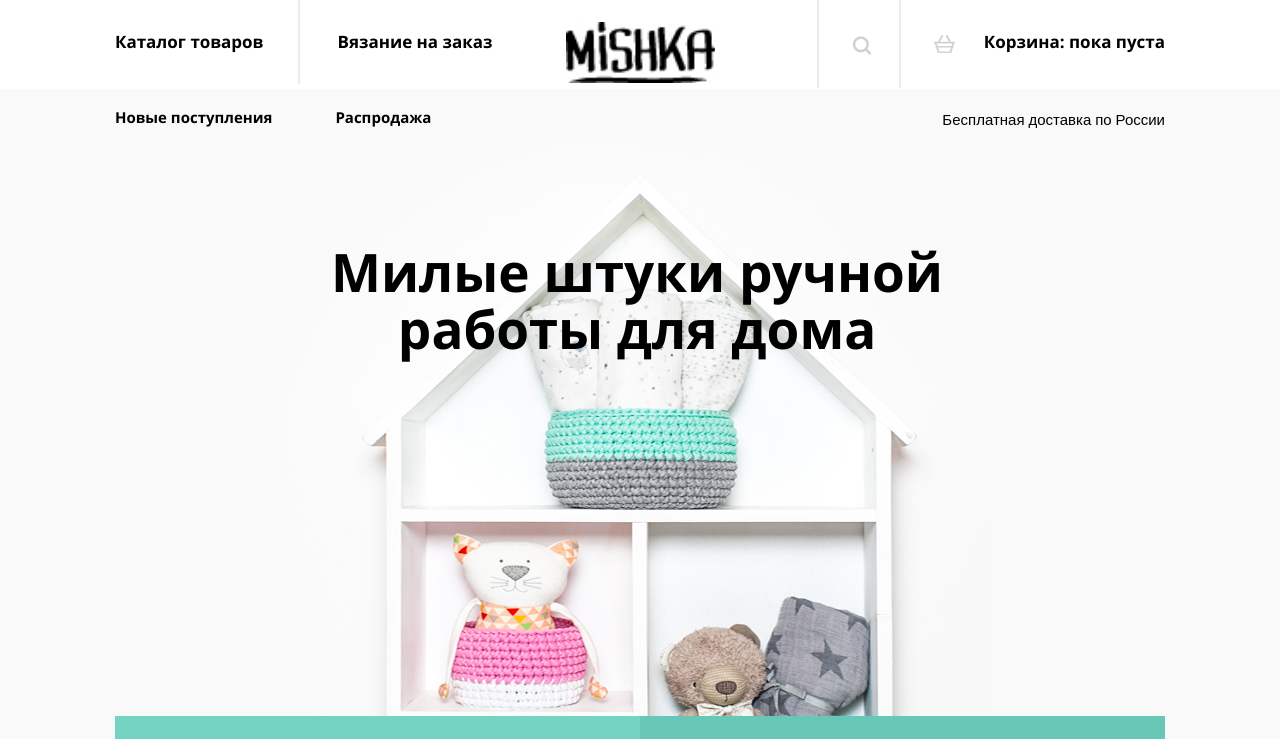
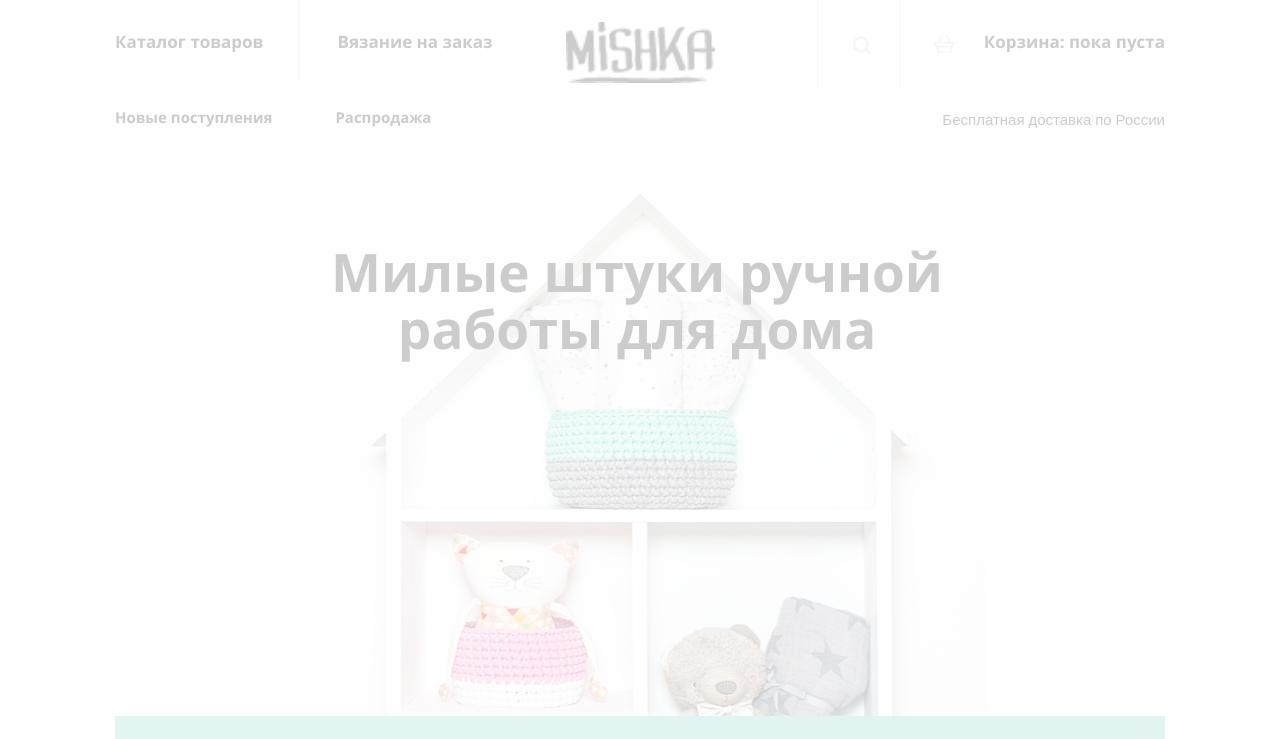
Before and after one commit to MaxBocharnikov/mishka, a plain HTML site: page index.html in a window 1280 px wide. Shown: the top 739 px of the page. Drawn offline with nearby package versions, Linux system fonts and the light colour scheme; a web font is replaced by a local one.

Commit message:
Предварительный коммит

```diff
--- a/index.html
+++ b/index.html
@@ -228,6 +228,9 @@
 	 	</div>
  	</div>
  </footer>
+
+<div class="modal-overlay"></div>
+
 <script type="text/javascript" src="js/script.js"></script>
 </body>
 </html>
--- /dev/null
+++ b/less/blocks/modal-menu.less
@@ -0,0 +1,2 @@
+@import "../variables.less";
+@import "../mixins.less";
--- /dev/null
+++ b/less/blocks/modal-overlay.less
@@ -0,0 +1,13 @@
+.modal-overlay {
+	position: fixed;
+
+	width: 100vw;
+	height: 100vh;
+
+	top: 0;
+	left: 0;
+
+	z-index: 100;
+
+	background: rgba(255,255,255,0.8);
+}
--- a/less/style.less
+++ b/less/style.less
@@ -10,3 +10,5 @@
 @import "blocks/reviews.less";
 @import "blocks/contacts.less";
 @import "blocks/page-footer.less";
+@import "blocks/modal-overlay.less";
+@import "blocks/modal-menu.less";
```
Also changed, not shown: css/blocks/modal-menu.css (added), css/blocks/modal-overlay.css (added), css/style.css.
